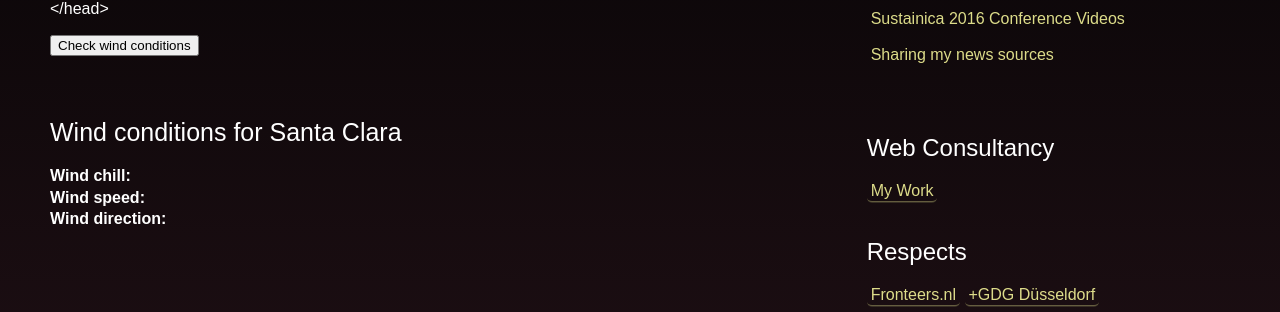
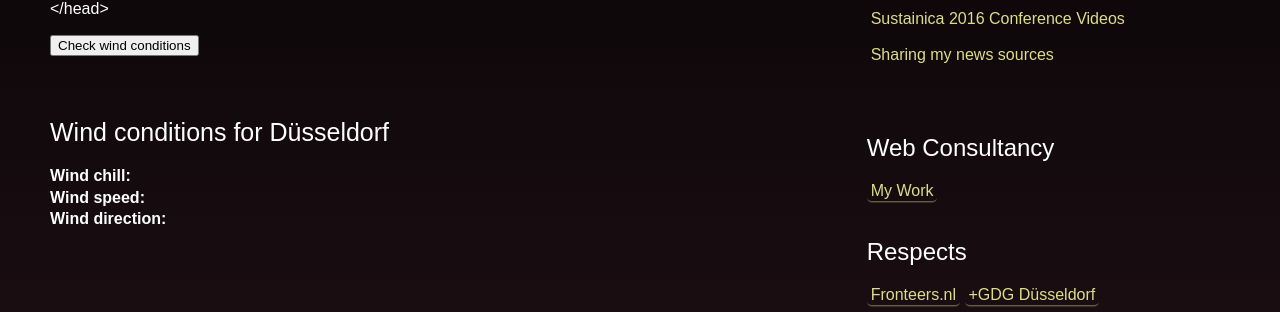
Before and after one commit to johanbove/johanbove.github.io, a Jekyll site: the page built from _posts/2016-06-21-aeris-weather-api.md, in a window 1280 px wide and 1051 px high. Shown: the part 328-640 px from the top of the window. Built offline with Jekyll 4.4.1, drawn with Linux system fonts in a browser that asks for light colours.

Commit message:
Update 2016-06-21-aeris-weather-api.md

```diff
--- a/_posts/2016-06-21-aeris-weather-api.md
+++ b/_posts/2016-06-21-aeris-weather-api.md
@@ -36,7 +36,7 @@ A demo implementation of the Aeris Weather API
 
 <button type="button" onclick="checkWind()" class="btn btn-danger">Check wind conditions</button>
 
-<h2>Wind conditions for Santa Clara</h2>
+<h2>Wind conditions for Düsseldorf</h2>
 
 <b>Wind chill: </b><span id="wind_chill"></span> <span id="temperature"></span><br>
 <b>Wind speed: </b><span id="wind_speed"></span> <span id="speed"></span><br>
```
